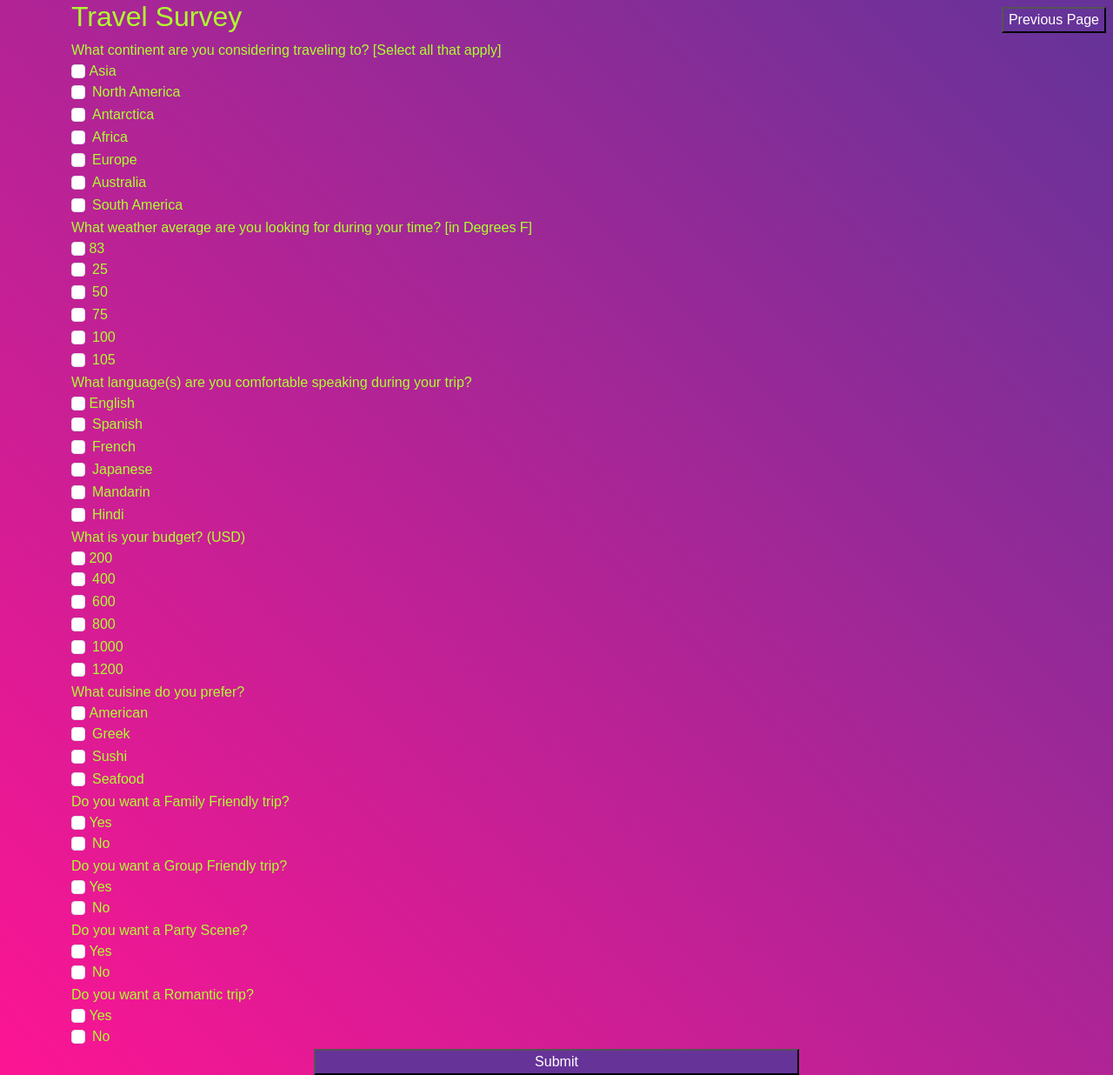
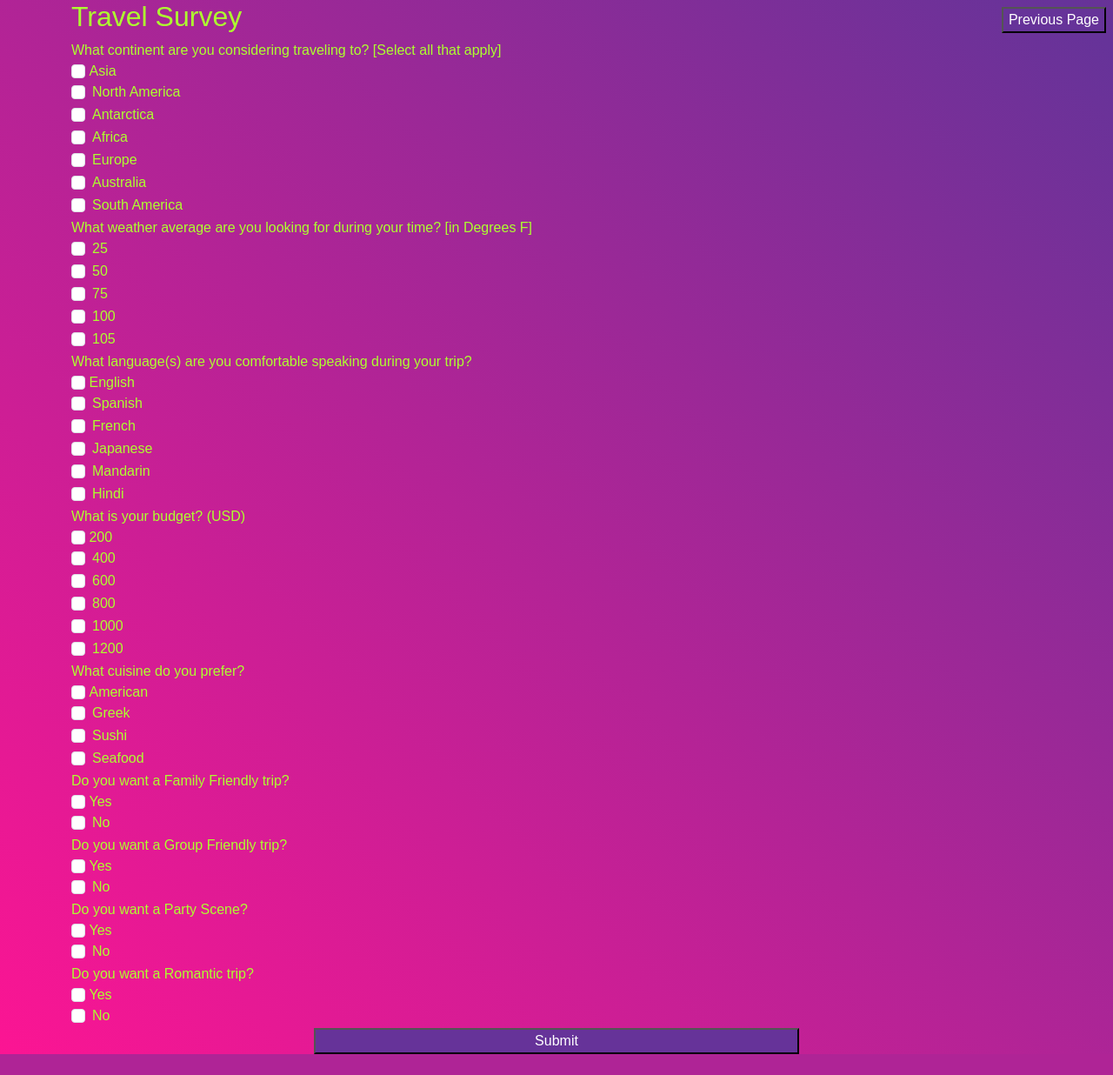
Before and after one commit to tish978/plan-it_travel_API, a FastAPI app: page /plan-trip in a window 1280 px wide. Shown: the whole page at 87% size. After the commit the page ends 1212 px from the top, so only its background shows below. Run offline with FastAPI, Linux system fonts and the light colour scheme.

Commit message:
Plan Trip fixes

```diff
--- a/templates/plan-trip.html
+++ b/templates/plan-trip.html
@@ -94,10 +94,6 @@
 
                 <!-- Question 2 -->
                 What weather average are you looking for during your time? [in Degrees F]
-                <div class="form-group">
-                    <input class="form-check-input" type="checkbox" name="q2" id="q2-option1" value="83">
-                    <label class="form-check-label" for="q2-option1">83</label>
-                </div>
                 <div class="form-check">
                     <input class="form-check-input" type="checkbox" name="q2" id="q2-option2" value="25">
                     <label class="form-check-label" for="q2-option2">25</label>
```
